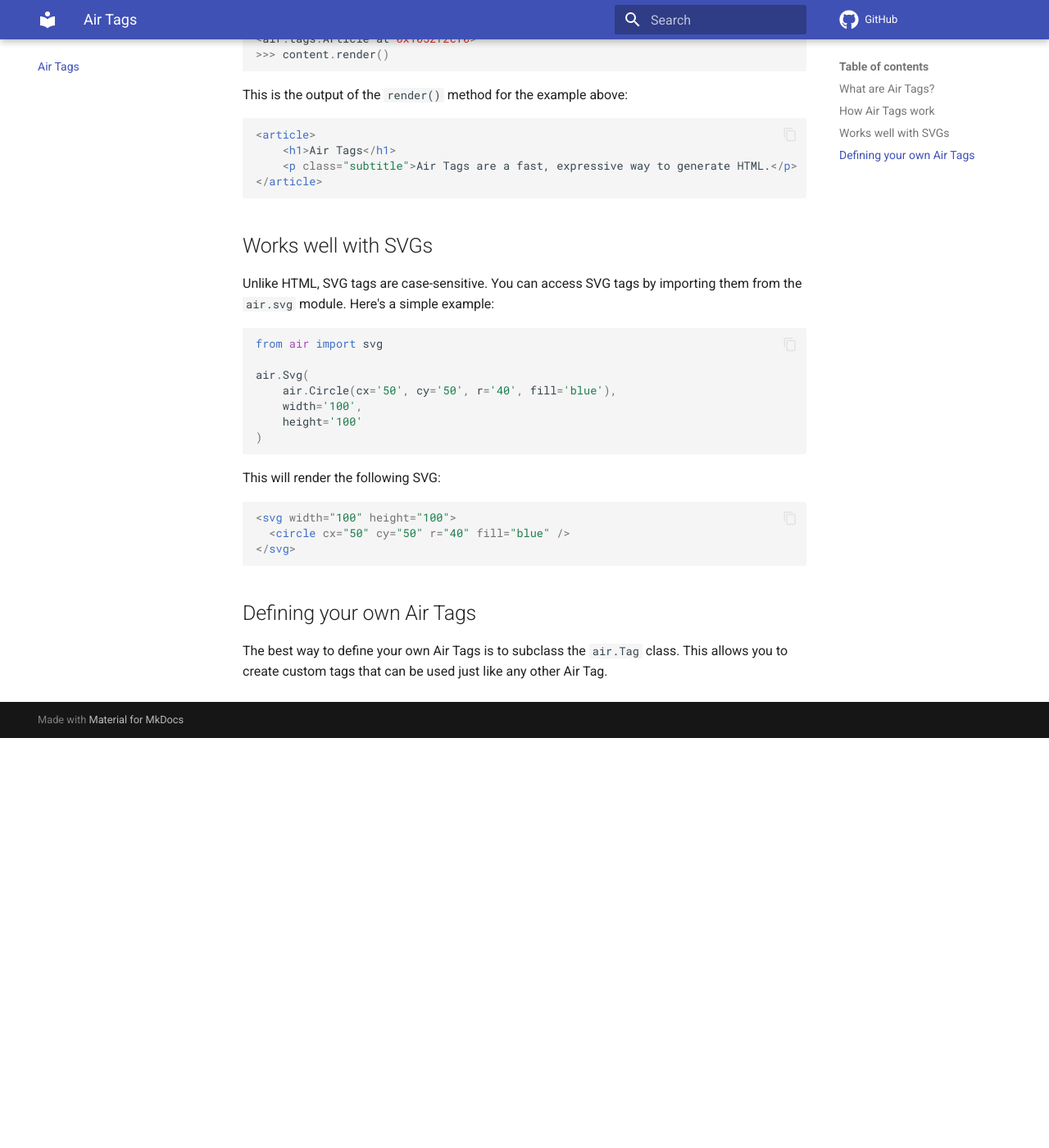
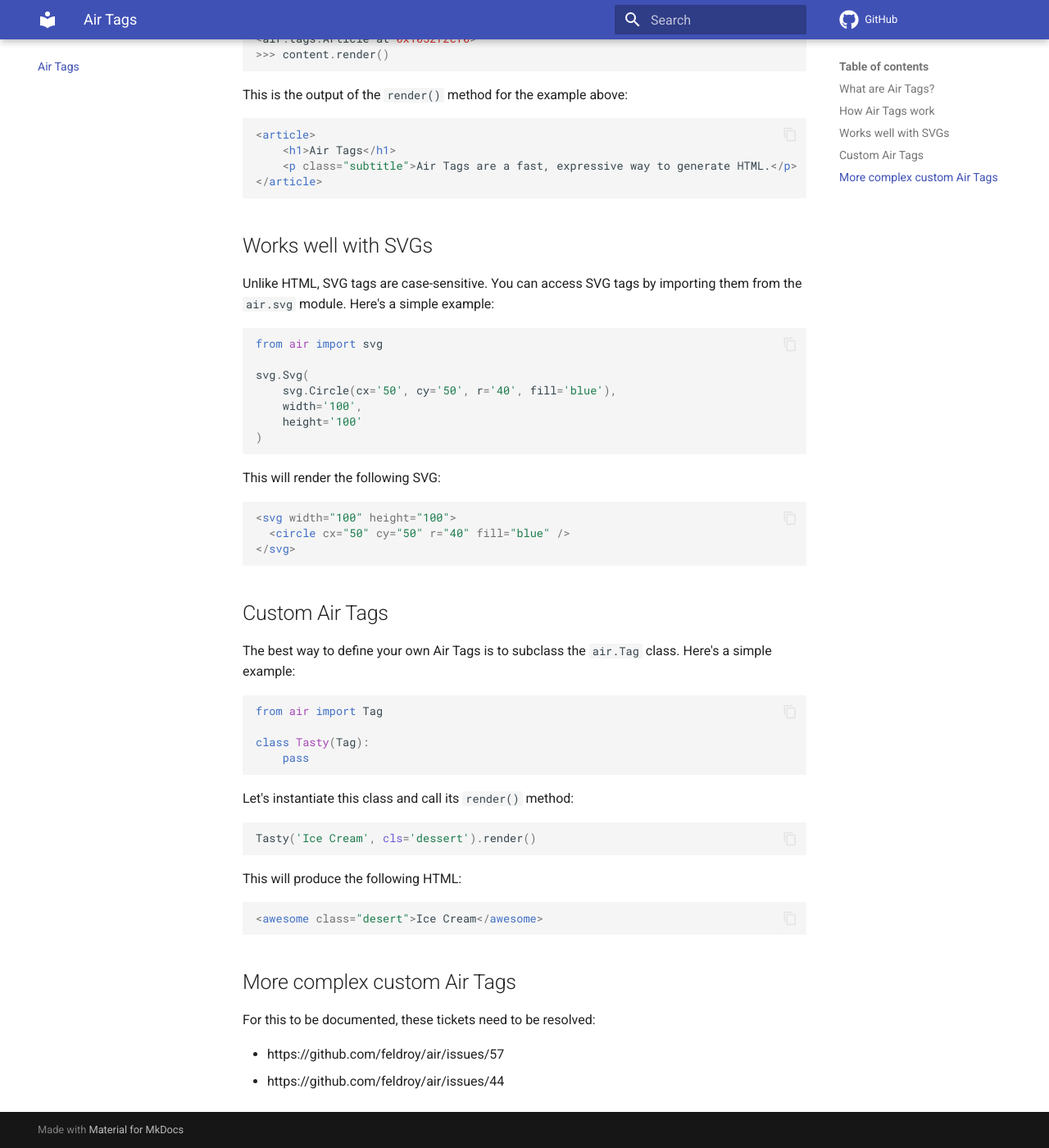
Before and after one commit to feldroy/air, an MkDocs documentation site: the page built from docs/air-tags.md, in a window 1280 px wide and 1400 px high, scrolled down 803 px. Shown: the whole window at 82% size. Built offline with MkDocs 1.6.1 and Material for MkDocs 9.7.7, drawn with Linux system fonts in a browser that asks for light colours; comment, search, counter and statistics services are not loaded; before the commit the page ends 1703 px from its top, so only the background shows below that.

Commit message:
Finish air tags intro\

````diff
--- a/docs/air-tags.md
+++ b/docs/air-tags.md
@@ -40,8 +40,8 @@ Unlike HTML, SVG tags are case-sensitive. You can access SVG tags by importing t
 ```python
 from air import svg
 
-air.Svg(
-    air.Circle(cx='50', cy='50', r='40', fill='blue'),
+svg.Svg(
+    svg.Circle(cx='50', cy='50', r='40', fill='blue'),
     width='100',
     height='100'
 )
@@ -55,6 +55,33 @@ This will render the following SVG:
 </svg>
 ```
 
-## Defining your own Air Tags
+## Custom Air Tags
 
-The best way to define your own Air Tags is to subclass the `air.Tag` class. This allows you to create custom tags that can be used just like any other Air Tag.
+The best way to define your own Air Tags is to subclass the `air.Tag` class. Here's a simple example:
+
+
+```python
+from air import Tag
+
+class Tasty(Tag):
+    pass
+```
+
+Let's instantiate this class and call its `render()` method:
+
+```python
+Tasty('Ice Cream', cls='dessert').render()
+```
+
+This will produce the following HTML:
+
+```html
+<awesome class="desert">Ice Cream</awesome>
+```
+
+## More complex custom Air Tags
+
+For this to be documented, these tickets need to be resolved:
+
+- https://github.com/feldroy/air/issues/57
+- https://github.com/feldroy/air/issues/44
````
